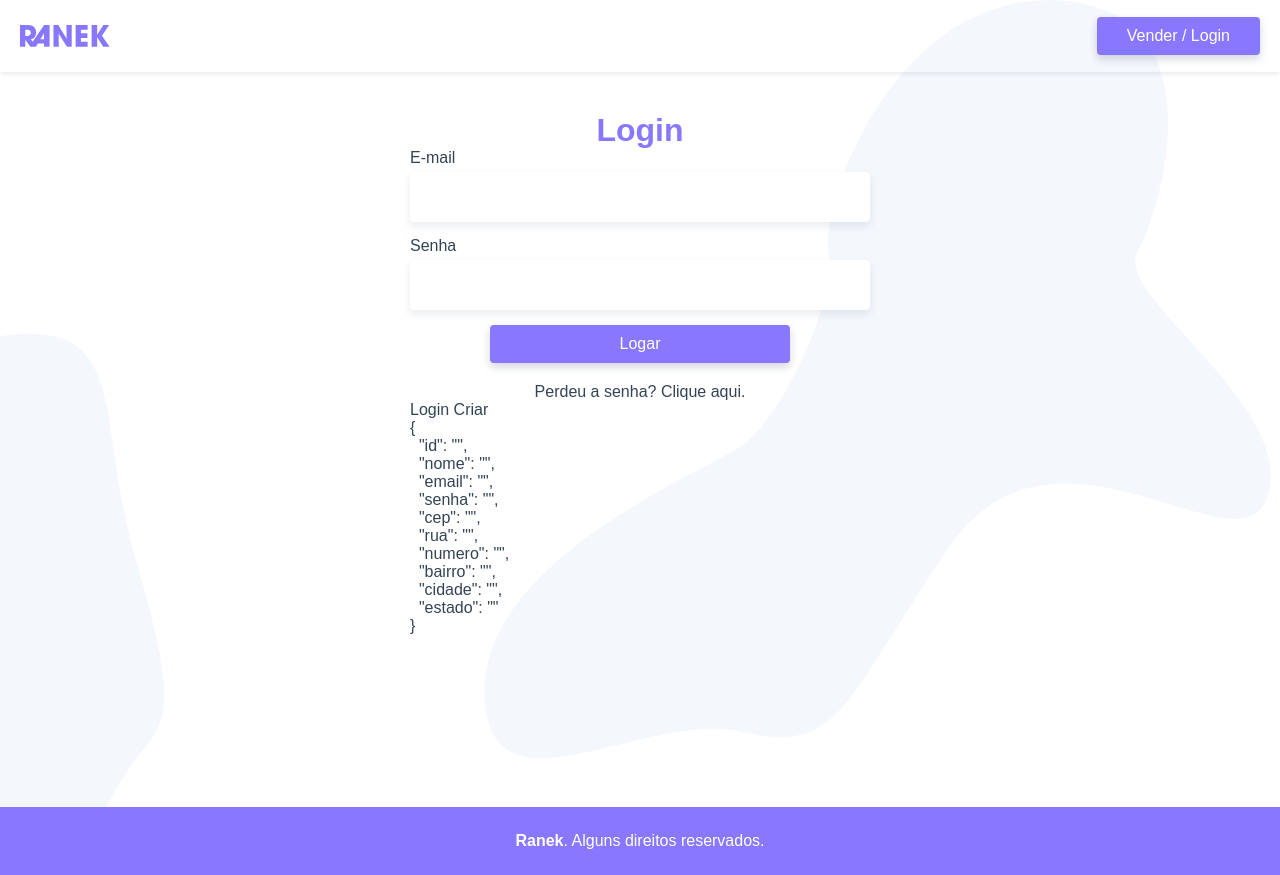
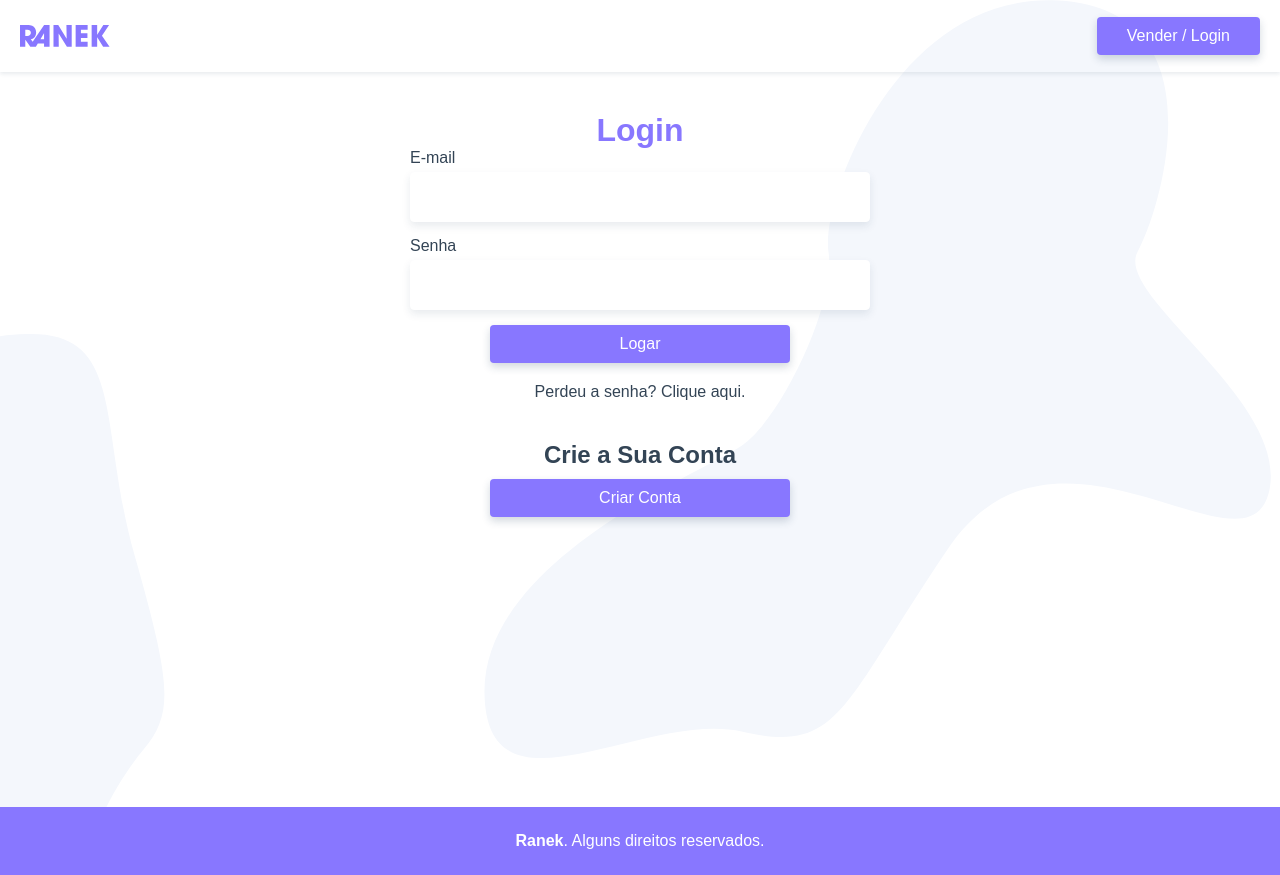
Before and after one commit to Henrique1204/Ranek, a Vue app: page /login in a window 1280 px wide. Built offline with nearby package versions, Linux system fonts and the light colour scheme.

Commit message:
Criar componente UsuarioForm com a estrutura base

```diff
--- a/src/components/LoginCriar.vue
+++ b/src/components/LoginCriar.vue
@@ -1,12 +1,41 @@
 <template>
-  <h2>Login Criar</h2>
+  <section>
+    <h2>Crie a Sua Conta</h2>
+
+    <transition mode="out-in">
+      <button v-if="!isCriar" @click="isCriar = true" class="btn">Criar Conta</button>
+      <UsuarioForm v-else >
+        <button class="btn">Criar Usuário</button>
+      </UsuarioForm>
+    </transition>
+  </section>
 </template>
 
 <script>
-    export default {
-        name: 'LoginCriar'
+  import UsuarioForm from '@/components/UsuarioForm.vue';
+
+  export default {
+    name: 'LoginCriar',
+    data: () => ({
+      isCriar: false
+    }),
+    components: {
+      UsuarioForm
     }
+  };
 </script>
 
-<style>
+<style scoped>
+  h2 {
+    margin: 40px 0 10px;
+    font-size: 1.5rem;
+    font-weight: bold;
+    text-align: center;
+  }
+
+  .btn {
+    width: 100%;
+    max-width: 300px;
+    margin: 0 auto;
+  }
 </style>
--- /dev/null
+++ b/src/components/UsuarioForm.vue
@@ -0,0 +1,54 @@
+<template>
+  <form>
+        <label for="nome">Nome</label>
+        <input type="text" id="nome" name="nome" v-model="nome">
+
+        <label for="email">E-mail</label>
+        <input type="email" id="email" name="email" v-model="email">
+
+        <label for="senha">Senha</label>
+        <input type="password" id="senha" name="senha" v-model="senha">
+
+        <label for="cep">CEP</label>
+        <input type="text" id="cep" name="cep" v-model="cep">
+
+        <label for="rua">Rua</label>
+        <input type="text" id="rua" name="rua" v-model="rua">
+
+        <label for="bairro">Bairro</label>
+        <input type="text" id="bairro" name="bairro" v-model="bairro">
+
+        <label for="cidade">Cidade</label>
+        <input type="text" id="cidade" name="cidade" v-model="cidade">
+
+        <label for="estado">Estado</label>
+        <input type="text" id="estado" name="estado" v-model="estado">
+
+        <div class="button">
+            <slot />
+        </div>
+  </form>
+</template>
+
+<script>
+    export default {
+        name: 'UsuarioForm'
+    }
+</script>
+
+<style scoped>
+    form {
+        margin-top: 2rem;
+        display: grid;
+        grid-template-columns: 80px 1fr;
+        align-items: center;
+    }
+
+    .button {
+        grid-column: 2;
+    }
+
+    .button .btn {
+        max-width: 100%;
+    }
+</style>
--- a/src/views/Login.vue
+++ b/src/views/Login.vue
@@ -15,8 +15,6 @@
         <p class="perdeu"><a href="/" target="_blank">Perdeu a senha? Clique aqui.</a></p>
 
         <LoginCriar />
-
-        <pre>{{$store.state.usuario}}</pre>
   </section>
 </template>
 
```
